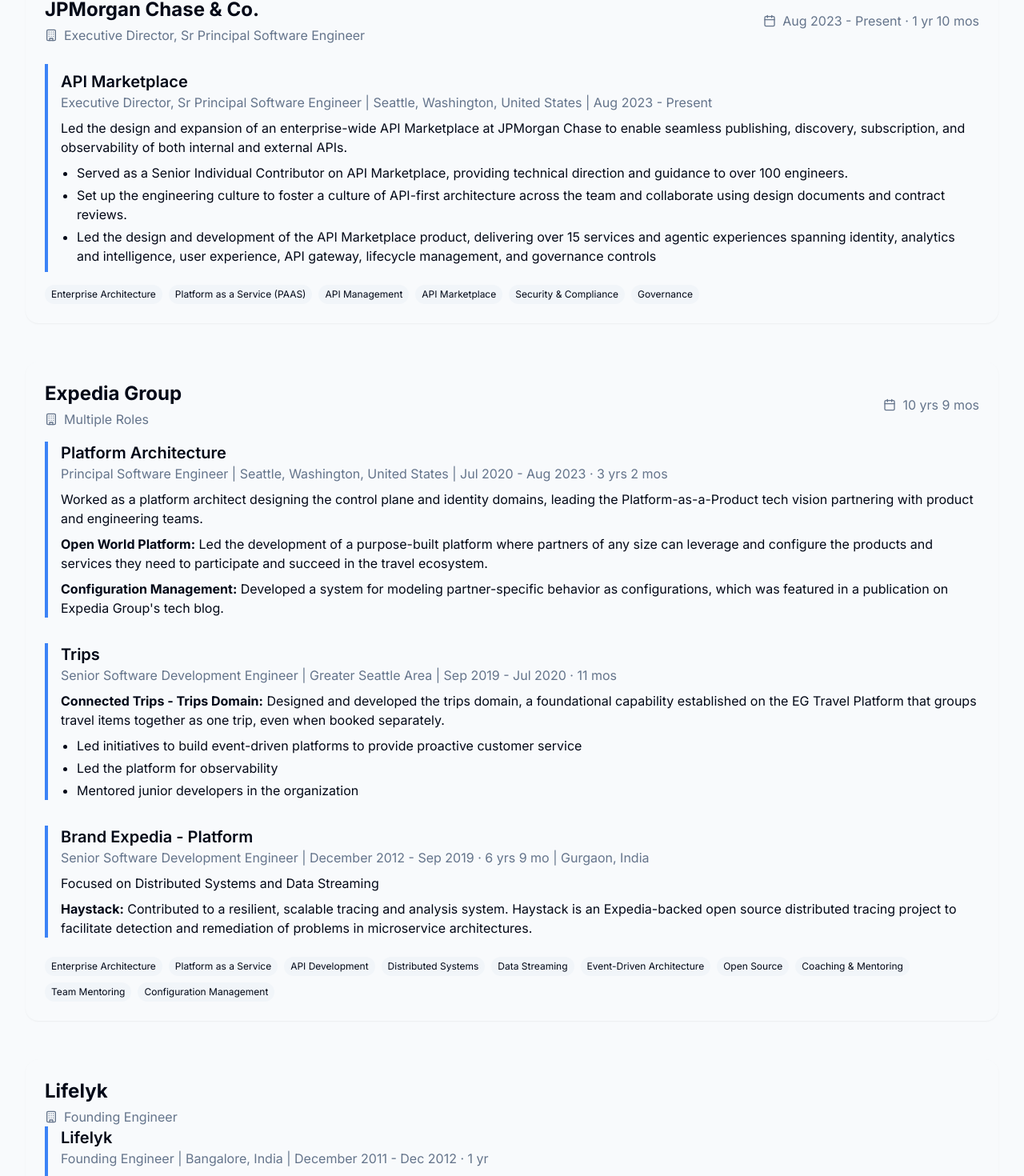
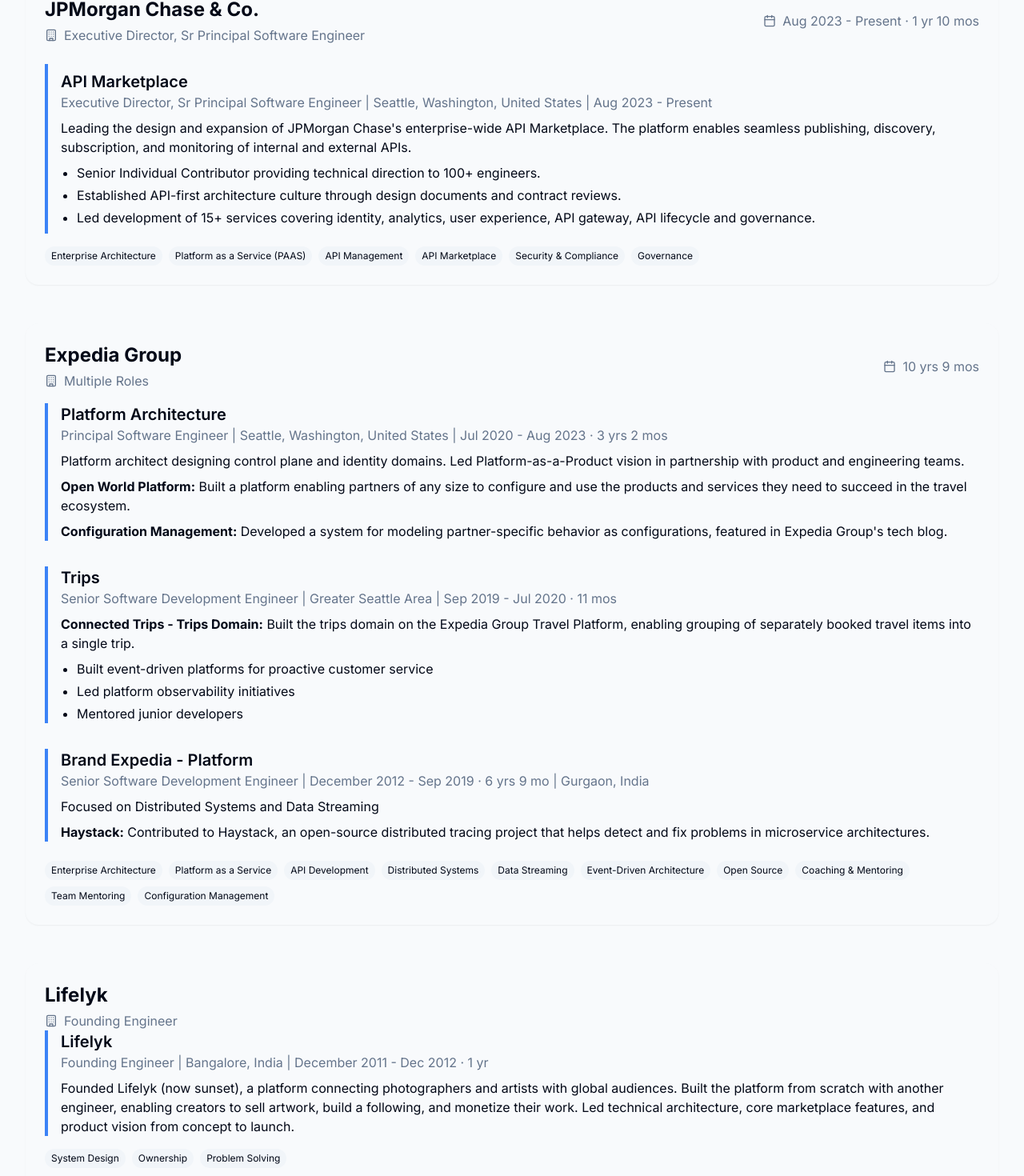
Before and after one commit to ayansen/ayansen.github.io, a Next.js app in the folder site/: page /experience in a window 1280 px wide. Shown: the part 277-1747 px from the top of the page at 80% size. Built offline with nearby package versions, Linux system fonts and the light colour scheme.

Commit message:
updated text to make it consistent and crisp (#8)
Signed-off-by: Ayan Sen <ayansen89@gmail.com>

```diff
--- a/site/app/experience/page.tsx
+++ b/site/app/experience/page.tsx
@@ -32,18 +32,18 @@ export default function Experience() {
                   <h4 className="text-xl font-semibold">API Marketplace</h4>
                   <p className="text-muted-foreground mb-2">Executive Director, Sr Principal Software Engineer | Seattle, Washington, United States | Aug 2023 - Present </p>
                   <p className="mb-2">
-                    Led the design and expansion of an enterprise-wide API Marketplace at JPMorgan Chase to enable
-                    seamless publishing, discovery, subscription, and observability of both internal and external APIs.
+                    Leading the design and expansion of JPMorgan Chase's enterprise-wide API Marketplace. The platform enables
+                    seamless publishing, discovery, subscription, and monitoring of internal and external APIs.
                   </p>
                   <ul className="list-disc pl-5 space-y-1 mt-2">
                     <li>
-                      Served as a Senior Individual Contributor on API Marketplace, providing technical direction and guidance to over 100 engineers.
+                      Senior Individual Contributor providing technical direction to 100+ engineers.
                     </li>
                     <li>
-                      Set up the engineering culture to foster a culture of API-first architecture across the team and collaborate using design documents and contract reviews.
+                      Established API-first architecture culture through design documents and contract reviews.
                     </li>
                     <li>
-                      Led the design and development of the API Marketplace product, delivering over 15 services and agentic experiences spanning identity, analytics and intelligence, user experience, API gateway, lifecycle management, and governance controls
+                      Led development of 15+ services covering identity, analytics, user experience, API gateway, API lifecycle and governance.
                     </li>
                   </ul>
                 </div>
@@ -84,17 +84,16 @@ export default function Experience() {
                   </p>
                   <div className="space-y-2">
                     <p>
-                      Worked as a platform architect designing the control plane and identity domains, leading the
-                      Platform-as-a-Product tech vision partnering with product and engineering teams.
+                      Platform architect designing control plane and identity domains. Led Platform-as-a-Product vision
+                      in partnership with product and engineering teams.
                     </p>
                     <p className="mt-2">
-                      <strong>Open World Platform:</strong> Led the development of a purpose-built platform where
-                      partners of any size can leverage and configure the products and services they need to participate
-                      and succeed in the travel ecosystem.
+                      <strong>Open World Platform:</strong> Built a platform enabling partners of any size to configure
+                      and use the products and services they need to succeed in the travel ecosystem.
                     </p>
                     <p className="mt-2">
                       <strong>Configuration Management:</strong> Developed a system for modeling partner-specific
-                      behavior as configurations, which was featured in a publication on Expedia Group's tech blog.
+                      behavior as configurations, featured in Expedia Group's tech blog.
                     </p>
                   </div>
                 </div>
@@ -105,14 +104,13 @@ export default function Experience() {
                   <p className="text-muted-foreground mb-2">Senior Software Development Engineer | Greater Seattle Area | Sep 2019 - Jul 2020 · 11 mos</p>
                   <div className="space-y-2">
                     <p>
-                      <strong>Connected Trips - Trips Domain:</strong> Designed and developed the trips domain, a
-                      foundational capability established on the EG Travel Platform that groups travel items together as
-                      one trip, even when booked separately.
+                      <strong>Connected Trips - Trips Domain:</strong> Built the trips domain on the Expedia Group Travel Platform,
+                      enabling grouping of separately booked travel items into a single trip.
                     </p>
                     <ul className="list-disc pl-5 space-y-1 mt-2">
-                      <li>Led initiatives to build event-driven platforms to provide proactive customer service</li>
-                      <li>Led the platform for observability</li>
-                      <li>Mentored junior developers in the organization</li>
+                      <li>Built event-driven platforms for proactive customer service</li>
+                      <li>Led platform observability initiatives</li>
+                      <li>Mentored junior developers</li>
                     </ul>
                   </div>
                 </div>
@@ -124,9 +122,8 @@ export default function Experience() {
                   <div className="space-y-2">
                     <p>Focused on Distributed Systems and Data Streaming</p>
                     <p className="mt-2">
-                      <strong>Haystack:</strong> Contributed to a resilient, scalable tracing and analysis system.
-                      Haystack is an Expedia-backed open source distributed tracing project to facilitate detection and
-                      remediation of problems in microservice architectures.
+                      <strong>Haystack:</strong> Contributed to Haystack, an open-source distributed tracing project
+                      that helps detect and fix problems in microservice architectures.
                     </p>
                   </div>
                 </div>
@@ -160,9 +157,10 @@ export default function Experience() {
                     <p className="text-muted-foreground mb-2">Founding Engineer | Bangalore, India | December 2011 - Dec 2012 · 1 yr </p>
                     <div className="space-y-2">
                       <p>
-                        As the founder of Lifelyk (now sunset), I led the end-to-end design and development of a platform that connected photographers and artists with global audiences.
-                        Built from the ground up with another engineer, Lifelyk enabled creators to sell high-quality photographs and paintings, build a following, and monetize their work.
-                        I defined the technical architecture, implemented core marketplace features, and shaped the product vision from concept to launch.
+                        Founded Lifelyk (now sunset), a platform connecting photographers and artists with global audiences.
+                        Built the platform from scratch with another engineer, enabling creators to sell artwork, build
+                        a following, and monetize their work. Led technical architecture, core marketplace features,
+                        and product vision from concept to launch.
                       </p>
                     </div>
                   </div>
@@ -190,8 +188,7 @@ export default function Experience() {
                     <p className="text-muted-foreground mb-2">Systems Software Engineer | Bangalore, India | Aug 2011 - Dec 2012 · 1 yr 5 mos</p>
                     <div className="space-y-2">
                       <p>
-                        Part of the Enterprise ePrint team working on mobile printing solutions using Microsoft Dot Net (C#)
-                        and C++
+                        Developed mobile printing solutions using Microsoft .NET (C#) and C++ for the Enterprise ePrint team.
                       </p>
                     </div>
                   </div>
@@ -218,7 +215,7 @@ export default function Experience() {
                 </div>
               </div>
               <p>
-              I earned a Bachelor’s degree in Computer Science and Engineering, where I completed a comprehensive curriculum covering core subjects such as Algorithms, Data Structures, Compiler Design, Operating Systems, and Computer Networks, along with foundational engineering courses over four years.              </p>
+              I earned a Bachelor's degree in Computer Science and Engineering, where I completed a comprehensive curriculum covering core subjects such as Algorithms, Data Structures, Compiler Design, Operating Systems, and Computer Networks, along with foundational engineering courses over four years.              </p>
             </div>
           </div>
 
--- a/site/app/page.tsx
+++ b/site/app/page.tsx
@@ -48,25 +48,25 @@ export default function Home() {
             <div className="space-y-8">
               <div className="p-6 rounded-lg bg-muted/50 hover:bg-muted transition-colors">
                 <p className="text-base">
-                  I'm a Principal Engineer with a track record of bringing products from inception to impact—shaping technical vision,
-                  driving execution, and influencing both executive leadership and engineering teams.
-                  My core passion lies in architecting multi-tenant, API-first platforms and building reactive,
-                  event-driven systems using functional programming paradigms.
+                  I'm a Principal Engineer who transforms ideas into impactful products. I excel at technical vision,
+                  execution, and leadership. My expertise lies in designing complex platforms and writing clean code. I get a lot of joy seeing different pieces fit like a puzzle.
                 </p>
               </div>
 
               <div className="p-6 rounded-lg bg-muted/50 hover:bg-muted transition-colors">
                 <p className="text-base">
-                  Over the years, I've built scalable distributed systems, extensible control planes, streaming analytics platforms,
-                  business-critical domain models, IAM frameworks, and cloud-native infrastructure layers.
-                  I contribute actively to open-source projects and believe in open, collaborative, and democratic approaches to software development.
+                  I've built distributed systems, control planes, analytics platforms, business domains, Identity and Access Management Systems,
+                  and cloud infrastructure. I'm an active open-source contributor and advocate for collaborative,
+                  democratic software development. Currently, I'm building agentic applications powered by large language models. I'm excited about
+                  how autonomous workflows can transform how we build and use intelligent systems.
                 </p>
               </div>
 
               <div className="p-6 rounded-lg bg-muted/50 hover:bg-muted transition-colors">
                 <p className="text-base">
-                  Lately, I've been working on agentic applications powered by large language models—exploring how autonomous
-                  workflows can redefine software interaction. I'm deeply excited about the potential of this frontier to transform how we build and use intelligent systems.
+                  Beyond code, I'm a curious mind who lives by the scientific method. I love understanding why things work the way they do.
+                  When I'm not coding or discussing science, you'll find me fixing things around the house, playing with my dog,
+                  or listening to my family share their stories and challenges.
                 </p>
               </div>
             </div>
@@ -90,11 +90,10 @@ export default function Home() {
           <h2 className="text-3xl md:text-4xl font-bold mb-4 text-center">What I Believe In</h2>
           <div className="p-6 rounded-lg bg-muted/50 hover:bg-muted transition-colors">
             <p className="text-base">
-              I believe in a few core principles that guide every decision I make.
-              I value consistency over intensity, assume positive intent, and prefer influence over enforcement.
-              I believe in abundance, prioritize real progress over busywork, and question outdated norms.
-              I aim to respond, not react; think big and small; act more than speak; and commit deeply without attachment.
-              These principles help me stay grounded, intentional, and aligned with what truly matters.
+              I follow core principles that guide my decisions: consistency over intensity, positive intent,
+              influence over enforcement, abundance mindset, real progress over busywork, and questioning outdated norms.
+              I respond rather than react, think big and small, act more than speak, and commit deeply without attachment.
+              These principles keep me grounded and focused on what matters.
             </p>
           </div>
           <div className="text-center mt-4">
```
